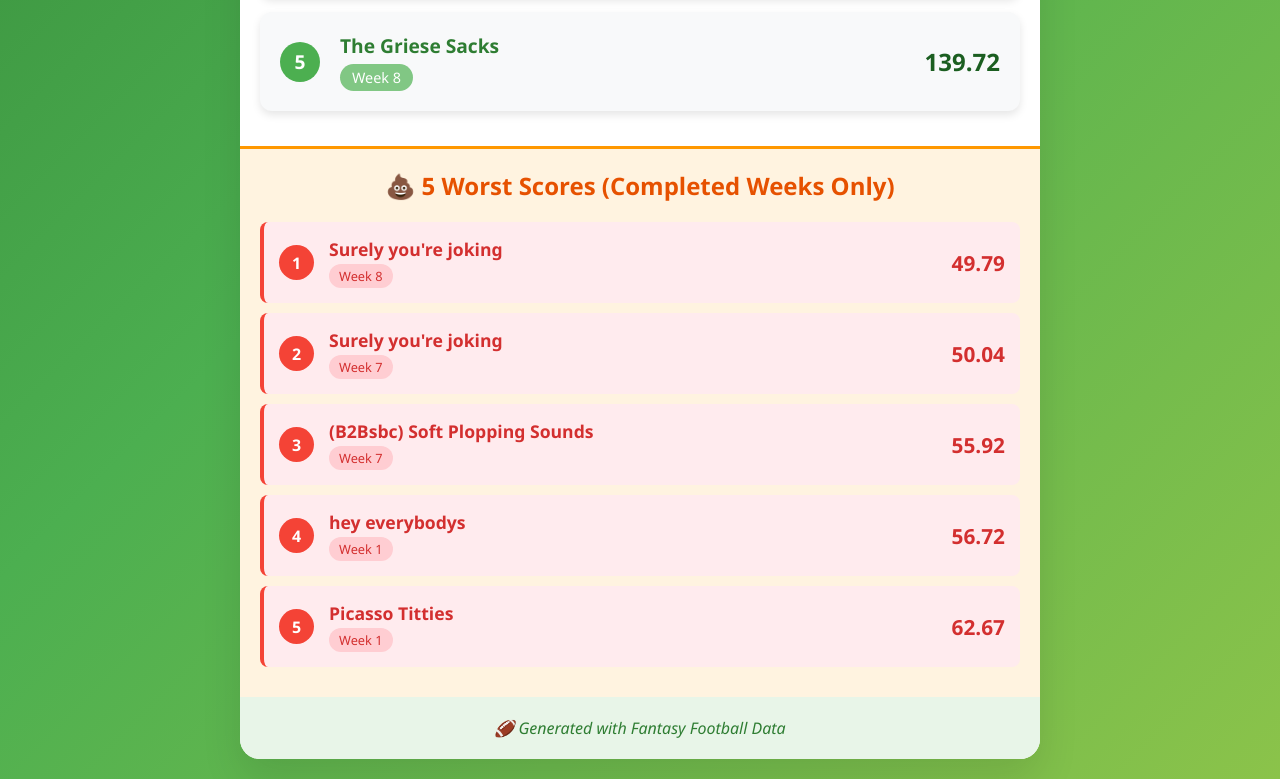
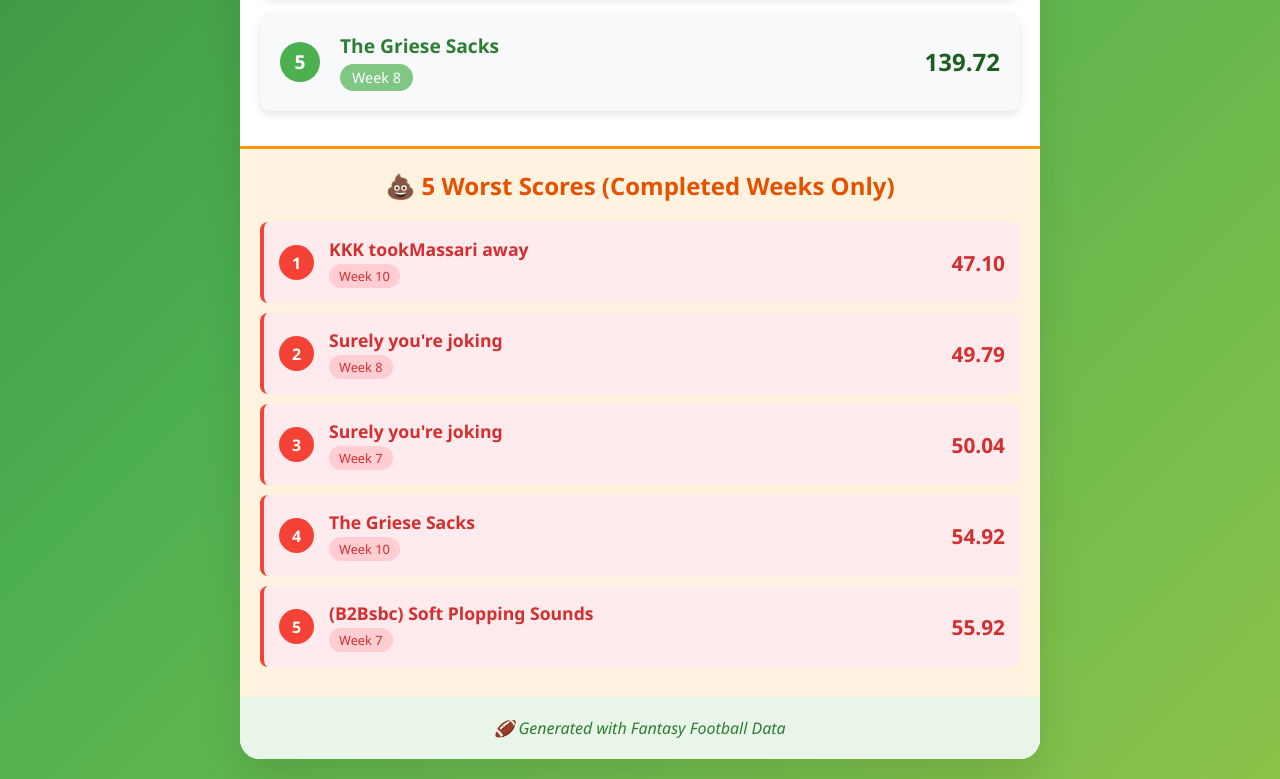
Before and after one commit to nvwlspls/getYahooStats, a plain HTML site: page index.html in a window 1280 px wide. Shown: the part 898-1677 px from the top of the page. Drawn offline with Linux system fonts and the light colour scheme.

Commit message:
updating

```diff
--- a/index.html
+++ b/index.html
@@ -107,6 +107,15 @@
             <div class="worst-item">
                 <div class="worst-rank">1</div>
                 <div class="worst-team-info">
+                    <div class="worst-team-name">KKK tookMassari away</div>
+                    <div class="worst-week">Week 10</div>
+                </div>
+                <div class="worst-points">47.10</div>
+            </div>
+
+            <div class="worst-item">
+                <div class="worst-rank">2</div>
+                <div class="worst-team-info">
                     <div class="worst-team-name">Surely you're joking</div>
                     <div class="worst-week">Week 8</div>
                 </div>
@@ -114,7 +123,7 @@
             </div>
 
             <div class="worst-item">
-                <div class="worst-rank">2</div>
+                <div class="worst-rank">3</div>
                 <div class="worst-team-info">
                     <div class="worst-team-name">Surely you're joking</div>
                     <div class="worst-week">Week 7</div>
@@ -123,30 +132,21 @@
             </div>
 
             <div class="worst-item">
-                <div class="worst-rank">3</div>
+                <div class="worst-rank">4</div>
+                <div class="worst-team-info">
+                    <div class="worst-team-name">The Griese Sacks</div>
+                    <div class="worst-week">Week 10</div>
+                </div>
+                <div class="worst-points">54.92</div>
+            </div>
+
+            <div class="worst-item">
+                <div class="worst-rank">5</div>
                 <div class="worst-team-info">
                     <div class="worst-team-name">(B2Bsbc) Soft Plopping Sounds</div>
                     <div class="worst-week">Week 7</div>
                 </div>
                 <div class="worst-points">55.92</div>
-            </div>
-
-            <div class="worst-item">
-                <div class="worst-rank">4</div>
-                <div class="worst-team-info">
-                    <div class="worst-team-name">hey everybodys</div>
-                    <div class="worst-week">Week 1</div>
-                </div>
-                <div class="worst-points">56.72</div>
-            </div>
-
-            <div class="worst-item">
-                <div class="worst-rank">5</div>
-                <div class="worst-team-info">
-                    <div class="worst-team-name">Picasso Titties</div>
-                    <div class="worst-week">Week 1</div>
-                </div>
-                <div class="worst-points">62.67</div>
             </div>
 
         </div>
```
